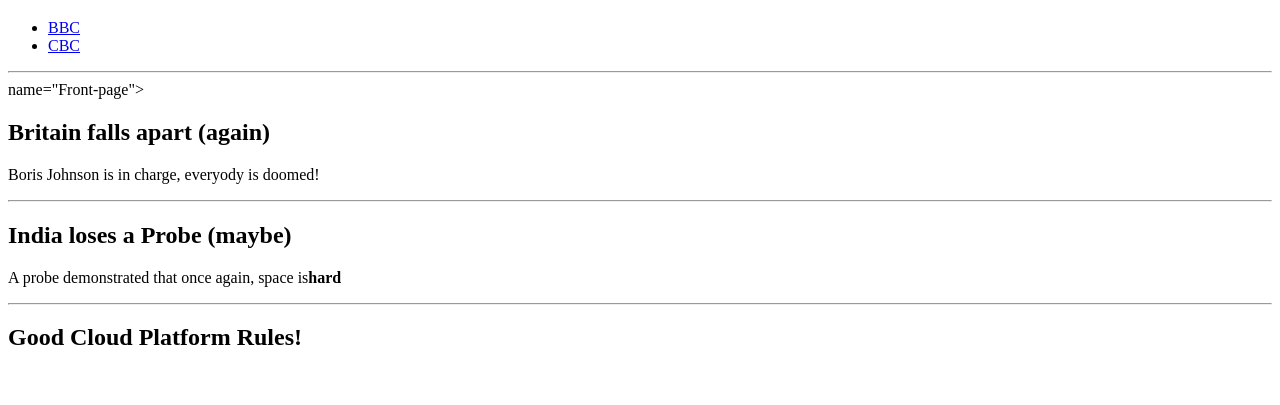
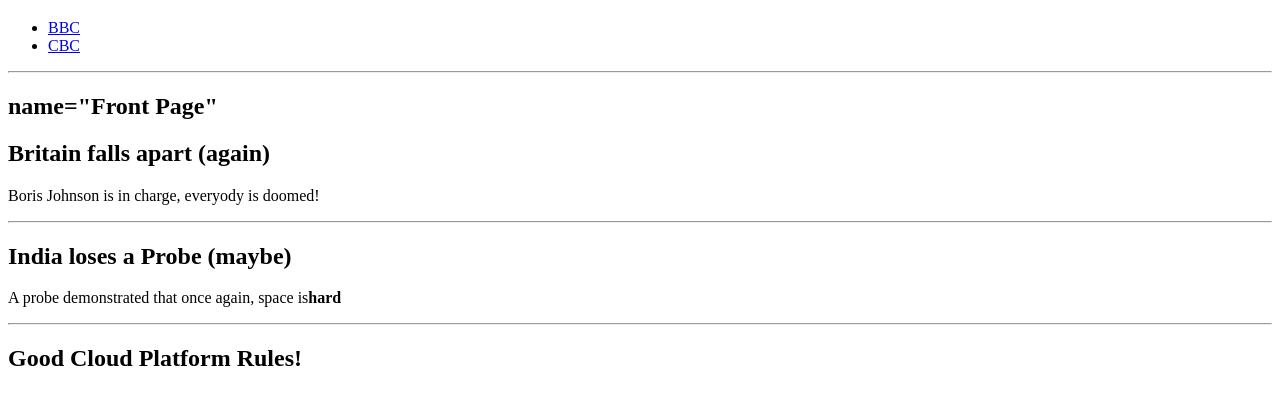
Before and after one commit to Chinmayi98/web-stuff, a plain HTML site: page index.html in a window 1280 px wide. Shown: the part 61-466 px from the top of the page. Drawn offline with Linux system fonts and the light colour scheme.

Commit message:
committed changes

```diff
--- a/index.html
+++ b/index.html
@@ -8,6 +8,7 @@
 <h1>Not the New York Times (Definitely)</h1>
 </header>
 <nav>
+
     <ul>
         <li><a href="https://bbc.co.uk">BBC</a></li>
         <li><a href="https://cbc.ca">CBC</a></li>
@@ -15,7 +16,9 @@
     <hr/>
 
 </nav>
-<section> name="Front-page">
+<section>
+    <h2>name="Front Page"</h2>
+</section>
 <article>
 <h2>Britain falls apart (again) </h2>
 <p>Boris Johnson is in charge, everyody is doomed!</p>
@@ -26,7 +29,7 @@
 <p>A probe demonstrated that once again, space is<strong>hard</strong></p>
 </article>
 <hr/>
-</section>
+
 <aside>
 
 
@@ -37,6 +40,4 @@
 
 </footer>
 </body>
-
-
 </html>
```
Also changed, not shown: 1 other file.
